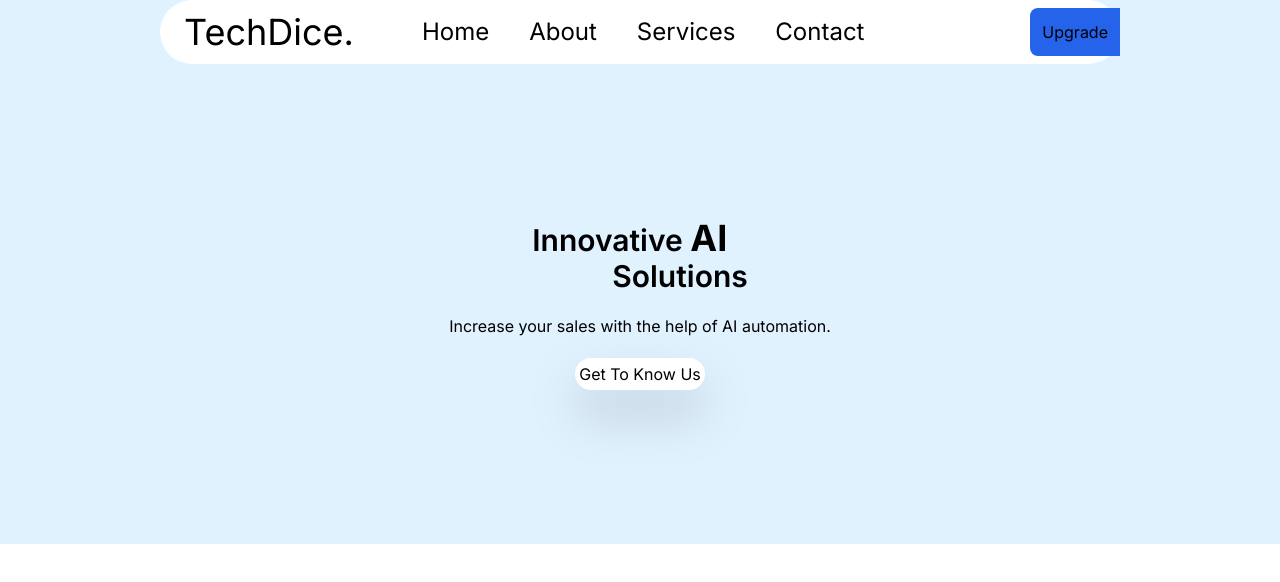
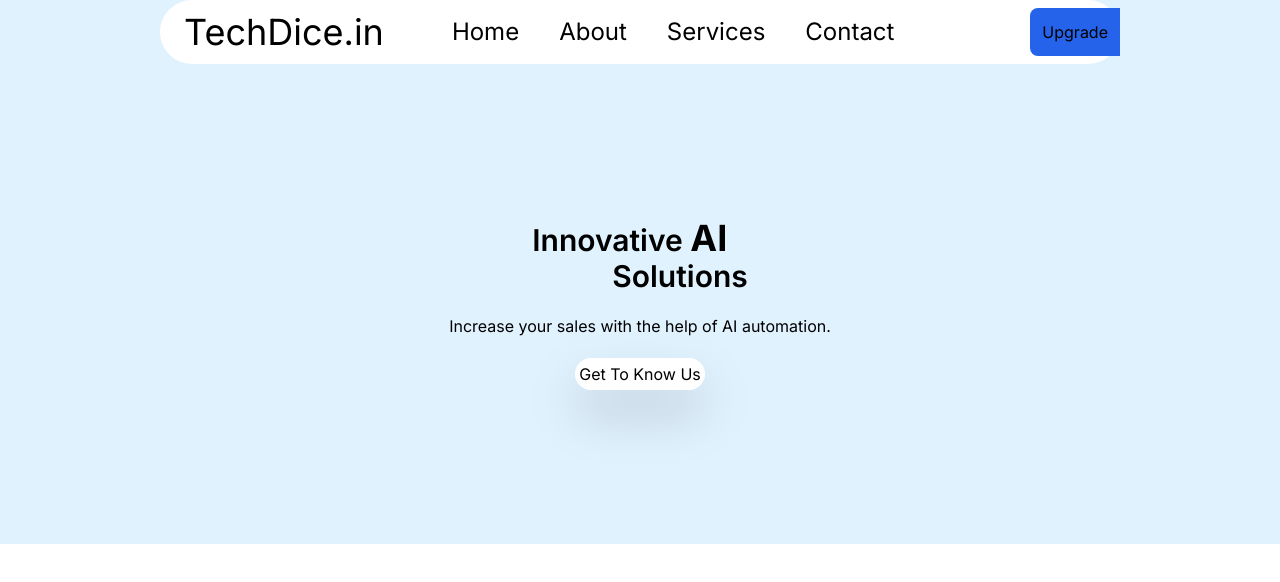
Before and after one commit to ananyajain10/agencyPage, a Next.js app: page / in a window 1280 px wide. Shown: the top 582 px of the page. Built offline with nearby package versions, Linux system fonts and the light colour scheme.

Commit message:
logoModified

```diff
--- a/src/app/components/Navbar.tsx
+++ b/src/app/components/Navbar.tsx
@@ -40,7 +40,7 @@ const Navbar = () => {
           {/* logo  */}
         <section className='flex items-center '>
         <MdMenu className= "text-3xl cursor-pointer lg:hidden" onClick = {() => (setMenu(true), console.log(menu))}/>
-        <Link href={"/"} className='text-4xl px-6'> TechDice.</Link>
+        <Link href={"/"} className='text-4xl px-6'> TechDice.in</Link>
         <div className='flex items-center gap-4 px-8'>
           {navLinks.map((d, i) => {
                 return  <Link key={i} href={d.link} className='hidden p-3 rounded lg:block text-2xl text-grey-20  hover:bg-blue-400 hover:text-white transition-all delay-0 duration-300 ease-out  z-40 transform '>{d.title}</Link>
```
